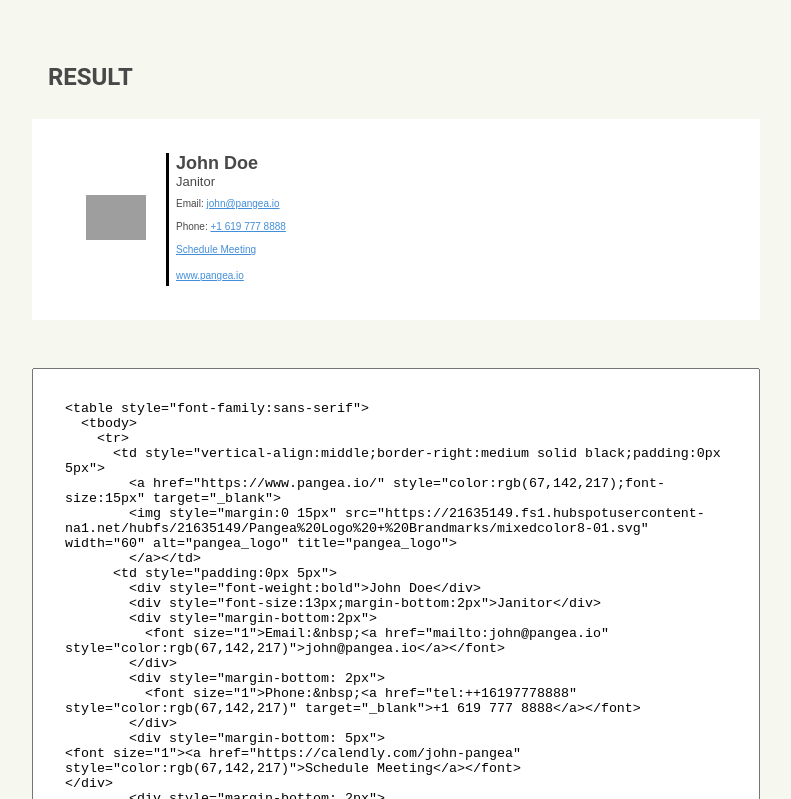
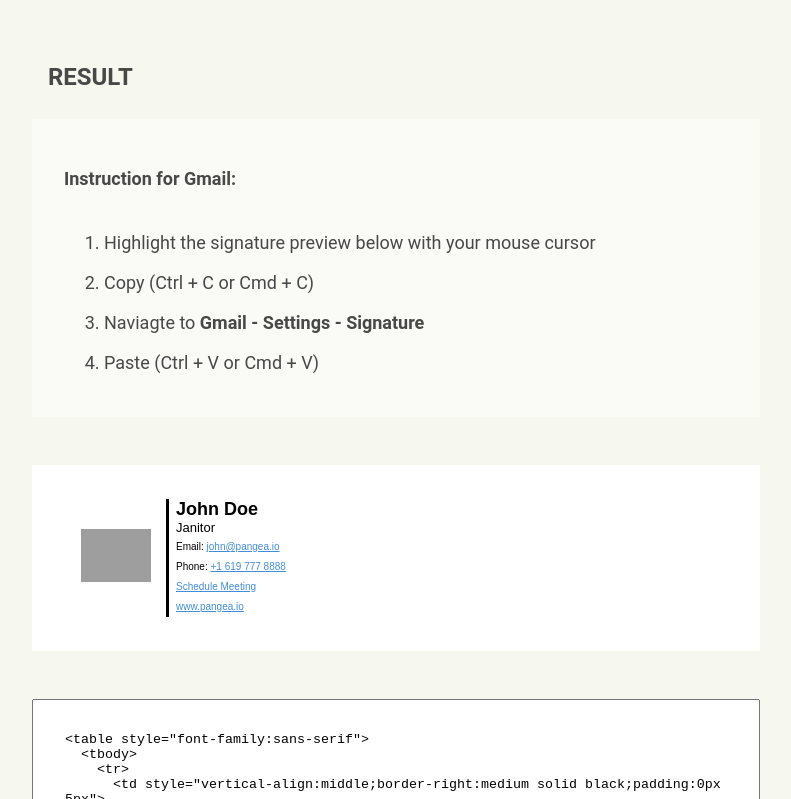
Before and after one commit to jchow-hedgedesk/email-signature-generator, a React (Create React App) app: page / in a window 1280 px wide. Shown: the part 641-1440 px from the top of the page, without its empty margins (244-1035 px from the left). Built offline with nearby package versions, Linux system fonts and the light colour scheme; grey boxes are pictures that could not be loaded.

Commit message:
add signature instructions

```diff
--- a/src/components/SignatureFormatter/index.js
+++ b/src/components/SignatureFormatter/index.js
@@ -19,22 +19,24 @@ const EmailExample = styled.div`
   background-color: #fff;
 `;
 
+const EmailInstruction = styled.div`
+  background-color: #fafbf7;
+  padding: 1rem 2rem;
+  line-height: 2.5rem;
+  margin-bottom: 3rem;
+`;
+
 const formatPhone = (phone) => {
   return phone.replace(/\s/g, "");
 };
 
-const Phone = (e) =>
-  `<div style="margin-bottom: 5px">
-    <font size="1">Phone:&nbsp;<a href="tel:+14087990172" style="color:rgb(67,142,217)" target="_blank">+1 408 799 0172</a></font>
-  </div>`;
-
 const Calendly = (e) =>
-  `<div style="margin-bottom: 5px">
+  `<div style="color:black;line-height:20px;font-size:10px;">
 <font size="1"><a href="${e}" style="color:rgb(67,142,217)">Schedule Meeting</a></font>
 </div>`;
 
 const Logo = (e) =>
-  `<img style="margin:0 15px" src="https://21635149.fs1.hubspotusercontent-na1.net/hubfs/21635149/Pangea%20Logo%20+%20Brandmarks/mixedcolor8-01.svg" width="60" alt="pangea_logo" title="pangea_logo">`;
+  `<img src="https://21635149.fs1.hubspotusercontent-na1.net/hubfs/21635149/Pangea%20Logo%20+%20Brandmarks/mixedcolor8-01.svg" width="70" style="margin:0 10px" alt="pangea_logo" title="pangea_logo">`;
 
 const LogoAnimate = (e) =>
   `<img src="https://21635149.fs1.hubspotusercontent-na1.net/hubfs/21635149/spinning-logo.gif" width="90" alt="pangea_logo" title="pangea_logo">`;
@@ -54,19 +56,19 @@ const Template = ({
         ${animate === true ? LogoAnimate() : Logo()}
         </a></td>
       <td style="padding:0px 5px">
-        <div style="font-weight:bold">${name}</div>
-        <div style="font-size:13px;margin-bottom:2px">${job}</div>
-        <div style="margin-bottom:2px">
-          <font size="1">Email:&nbsp;<a href="mailto:${email}" style="color:rgb(67,142,217)">${email}</a></font>
+        <div style="font-weight:bold;color:black;">${name}</div>
+        <div style="font-size:13px;margin-bottom:2px;color:black;">${job}</div>
+        <div style="color:black;line-height:20px;font-size:10px;">
+          Email:&nbsp;<a href="mailto:${email}" style="color:rgb(67,142,217)">${email}</a>
         </div>
-        <div style="margin-bottom: 2px">
-          <font size="1">Phone:&nbsp;<a href="tel:+${formatPhone(
+        <div style="color:black;line-height:20px;font-size:10px;">
+          Phone:&nbsp;<a href="tel:+${formatPhone(
             phone
-          )}" style="color:rgb(67,142,217)" target="_blank">${phone}</a></font>
+          )}" style="color:rgb(67,142,217)" target="_blank">${phone}</a>
         </div>
         ${calendly !== "" ? Calendly(calendly) : ""}
-        <div style="margin-bottom: 2px">
-          <font size="1"><a href="https://www.pangea.io" style="color:rgb(67,142,217)">www.pangea.io</a></font>
+        <div style="color:black;line-height:20px;font-size:10px;">
+          <a href="https://www.pangea.io" style="color:rgb(67,142,217)">www.pangea.io</a>
         </div>
       </td>
     </tr>
@@ -84,6 +86,17 @@ const SignatureFormatter = ({ user }) => {
 
   return (
     <Wrapper>
+      <EmailInstruction>
+        <h4>Instruction for Gmail:</h4>
+        <ol>
+          <li>Highlight the signature preview below with your mouse cursor</li>
+          <li>Copy (Ctrl + C or Cmd + C)</li>
+          <li>
+            Naviagte to <b>Gmail - Settings - Signature</b>
+          </li>
+          <li>Paste (Ctrl + V or Cmd + V)</li>
+        </ol>
+      </EmailInstruction>
       <EmailExample dangerouslySetInnerHTML={{ __html: Result }} />
       <EmailResult readonly rows="30" value={Result} />
     </Wrapper>
```
